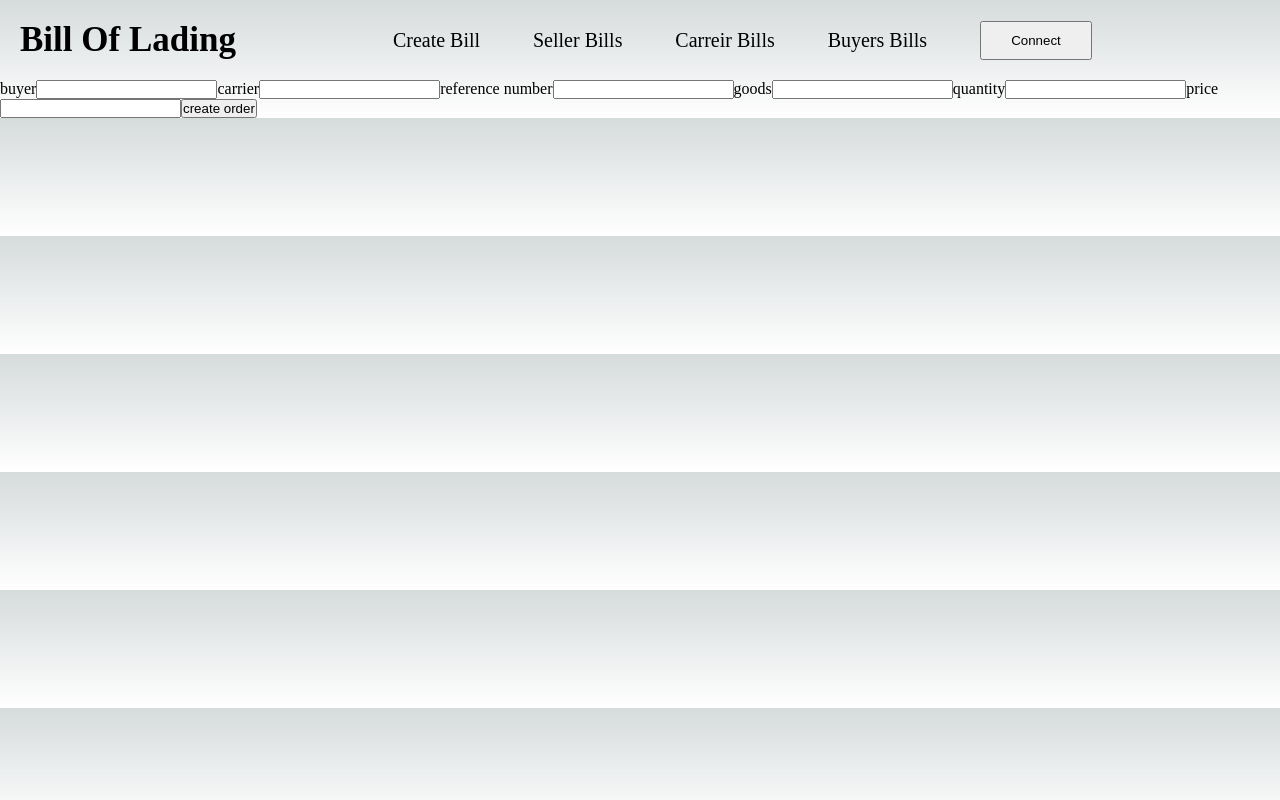
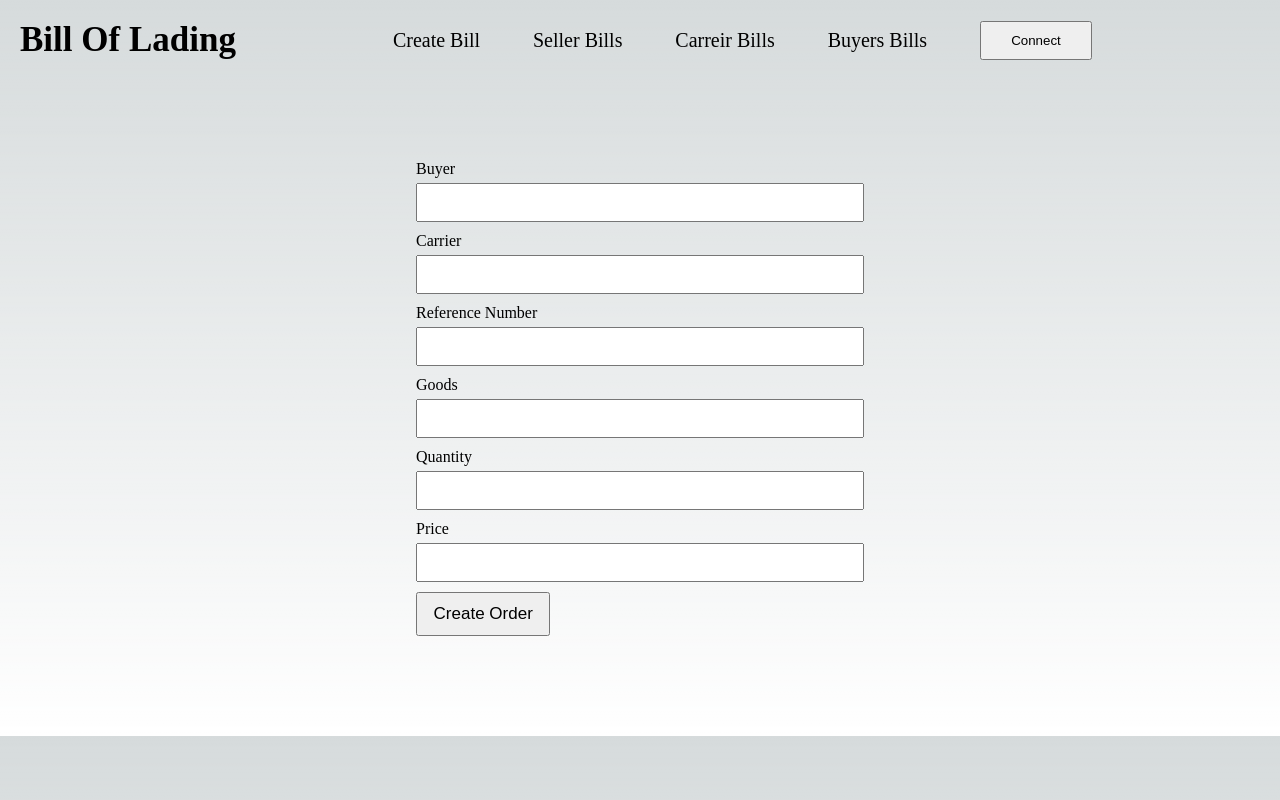
Before and after one commit to Addis-Belete/Bill_Of_Lading, a Next.js app in the folder bill_of_lading_ui/: page / in a window 1280 px wide. Built offline with nearby package versions, Linux system fonts and the light colour scheme.

Commit message:
Add form

```diff
--- a/bill_of_lading_ui/src/pages/index.tsx
+++ b/bill_of_lading_ui/src/pages/index.tsx
@@ -2,24 +2,70 @@ import Head from "next/head";
 import Image from "next/image";
 import { Inter } from "next/font/google";
 import styles from "@/styles/Home.module.css";
+import { useState } from "react";
 
 const inter = Inter({ subsets: ["latin"] });
 
 export default function Home() {
+  const [data, setData] = useState({
+    buyer: "",
+    carreir: "",
+    reference: "",
+    goods: "",
+    quantity: "",
+    price: "",
+  });
+
   return (
-    <form>
+    <form className={styles.form}>
       <label htmlFor="byeer">buyer</label>
-      <input type="text" id ="buyer"/>
+      <input
+        type="text"
+        id="buyer"
+        value={data.buyer}
+        onChange={(e) => setData({ ...data, buyer: e.target.value })}
+      />
+      <br />
       <label htmlFor="carreir">carrier</label>
-      <input type="text" id ="carreir" />
+      <input
+        type="text"
+        id="carreir"
+        value={data.carreir}
+        onChange={(e) => setData({ ...data, carreir: e.target.value })}
+      />
+      <br />
       <label htmlFor="reference">reference number</label>
-      <input type="text" id= "reference" />
+      <input
+        type="text"
+        id="reference"
+        value={data.reference}
+        onChange={(e) => setData({ ...data, reference: e.target.value })}
+      />
+      <br />
       <label htmlFor="goods">goods</label>
-      <input type="text" id="goods"/>
+      <input
+        type="text"
+        id="goods"
+        value={data.goods}
+        onChange={(e) => setData({ ...data, goods: e.target.value })}
+      />
+      <br />
       <label htmlFor="quantity">quantity</label>
-      <input type="text" id="quantity"/>
+      <input
+        type="text"
+        id="quantity"
+        value={data.quantity}
+        onChange={(e) => setData({ ...data, quantity: e.target.value })}
+      />
+      <br />
       <label htmlFor="price">price</label>
-      <input type="text" id="price"/>
+      <input
+        type="text"
+        id="price"
+        value={data.price}
+        onChange={(e) => setData({ ...data, price: e.target.value })}
+      />
+      <br />
       <button>create order</button>
     </form>
   );
--- a/bill_of_lading_ui/src/styles/Home.module.css
+++ b/bill_of_lading_ui/src/styles/Home.module.css
@@ -1,278 +1,29 @@
-.main {
-  display: flex;
-  flex-direction: column;
-  justify-content: space-between;
-  align-items: center;
-  padding: 6rem;
-  min-height: 100vh;
+.form {
+width: 35%;
+margin: 100px auto;
+
+
 }
 
-.description {
-  display: inherit;
-  justify-content: inherit;
-  align-items: inherit;
-  font-size: 0.85rem;
-  max-width: var(--max-width);
-  width: 100%;
-  z-index: 2;
-  font-family: var(--font-mono);
+.form label {
+
+	display: block;
+	text-transform: capitalize;
+	margin-bottom: 5px;
 }
 
-.description a {
-  display: flex;
-  justify-content: center;
-  align-items: center;
-  gap: 0.5rem;
+.form input {
+	width: 100%;
+	padding: 10px;
+	margin-bottom: 10px;
+
+
 }
 
-.description p {
-  position: relative;
-  margin: 0;
-  padding: 1rem;
-  background-color: rgba(var(--callout-rgb), 0.5);
-  border: 1px solid rgba(var(--callout-border-rgb), 0.3);
-  border-radius: var(--border-radius);
+.form button{
+ width: 30%;
+	padding: 10px;
+	text-transform: capitalize;
+	font-size: 17px;
+	font-weight: 500;
 }
-
-.code {
-  font-weight: 700;
-  font-family: var(--font-mono);
-}
-
-.grid {
-  display: grid;
-  grid-template-columns: repeat(4, minmax(25%, auto));
-  width: var(--max-width);
-  max-width: 100%;
-}
-
-.card {
-  padding: 1rem 1.2rem;
-  border-radius: var(--border-radius);
-  background: rgba(var(--card-rgb), 0);
-  border: 1px solid rgba(var(--card-border-rgb), 0);
-  transition: background 200ms, border 200ms;
-}
-
-.card span {
-  display: inline-block;
-  transition: transform 200ms;
-}
-
-.card h2 {
-  font-weight: 600;
-  margin-bottom: 0.7rem;
-}
-
-.card p {
-  margin: 0;
-  opacity: 0.6;
-  font-size: 0.9rem;
-  line-height: 1.5;
-  max-width: 30ch;
-}
-
-.center {
-  display: flex;
-  justify-content: center;
-  align-items: center;
-  position: relative;
-  padding: 4rem 0;
-}
-
-.center::before {
-  background: var(--secondary-glow);
-  border-radius: 50%;
-  width: 480px;
-  height: 360px;
-  margin-left: -400px;
-}
-
-.center::after {
-  background: var(--primary-glow);
-  width: 240px;
-  height: 180px;
-  z-index: -1;
-}
-
-.center::before,
-.center::after {
-  content: '';
-  left: 50%;
-  position: absolute;
-  filter: blur(45px);
-  transform: translateZ(0);
-}
-
-.logo,
-.thirteen {
-  position: relative;
-}
-
-.thirteen {
-  display: flex;
-  justify-content: center;
-  align-items: center;
-  width: 75px;
-  height: 75px;
-  padding: 25px 10px;
-  margin-left: 16px;
-  transform: translateZ(0);
-  border-radius: var(--border-radius);
-  overflow: hidden;
-  box-shadow: 0px 2px 8px -1px #0000001a;
-}
-
-.thirteen::before,
-.thirteen::after {
-  content: '';
-  position: absolute;
-  z-index: -1;
-}
-
-/* Conic Gradient Animation */
-.thirteen::before {
-  animation: 6s rotate linear infinite;
-  width: 200%;
-  height: 200%;
-  background: var(--tile-border);
-}
-
-/* Inner Square */
-.thirteen::after {
-  inset: 0;
-  padding: 1px;
-  border-radius: var(--border-radius);
-  background: linear-gradient(
-    to bottom right,
-    rgba(var(--tile-start-rgb), 1),
-    rgba(var(--tile-end-rgb), 1)
-  );
-  background-clip: content-box;
-}
-
-/* Enable hover only on non-touch devices */
-@media (hover: hover) and (pointer: fine) {
-  .card:hover {
-    background: rgba(var(--card-rgb), 0.1);
-    border: 1px solid rgba(var(--card-border-rgb), 0.15);
-  }
-
-  .card:hover span {
-    transform: translateX(4px);
-  }
-}
-
-@media (prefers-reduced-motion) {
-  .thirteen::before {
-    animation: none;
-  }
-
-  .card:hover span {
-    transform: none;
-  }
-}
-
-/* Mobile */
-@media (max-width: 700px) {
-  .content {
-    padding: 4rem;
-  }
-
-  .grid {
-    grid-template-columns: 1fr;
-    margin-bottom: 120px;
-    max-width: 320px;
-    text-align: center;
-  }
-
-  .card {
-    padding: 1rem 2.5rem;
-  }
-
-  .card h2 {
-    margin-bottom: 0.5rem;
-  }
-
-  .center {
-    padding: 8rem 0 6rem;
-  }
-
-  .center::before {
-    transform: none;
-    height: 300px;
-  }
-
-  .description {
-    font-size: 0.8rem;
-  }
-
-  .description a {
-    padding: 1rem;
-  }
-
-  .description p,
-  .description div {
-    display: flex;
-    justify-content: center;
-    position: fixed;
-    width: 100%;
-  }
-
-  .description p {
-    align-items: center;
-    inset: 0 0 auto;
-    padding: 2rem 1rem 1.4rem;
-    border-radius: 0;
-    border: none;
-    border-bottom: 1px solid rgba(var(--callout-border-rgb), 0.25);
-    background: linear-gradient(
-      to bottom,
-      rgba(var(--background-start-rgb), 1),
-      rgba(var(--callout-rgb), 0.5)
-    );
-    background-clip: padding-box;
-    backdrop-filter: blur(24px);
-  }
-
-  .description div {
-    align-items: flex-end;
-    pointer-events: none;
-    inset: auto 0 0;
-    padding: 2rem;
-    height: 200px;
-    background: linear-gradient(
-      to bottom,
-      transparent 0%,
-      rgb(var(--background-end-rgb)) 40%
-    );
-    z-index: 1;
-  }
-}
-
-/* Tablet and Smaller Desktop */
-@media (min-width: 701px) and (max-width: 1120px) {
-  .grid {
-    grid-template-columns: repeat(2, 50%);
-  }
-}
-
-@media (prefers-color-scheme: dark) {
-  .vercelLogo {
-    filter: invert(1);
-  }
-
-  .logo,
-  .thirteen img {
-    filter: invert(1) drop-shadow(0 0 0.3rem #ffffff70);
-  }
-}
-
-@keyframes rotate {
-  from {
-    transform: rotate(360deg);
-  }
-  to {
-    transform: rotate(0deg);
-  }
-}
```
